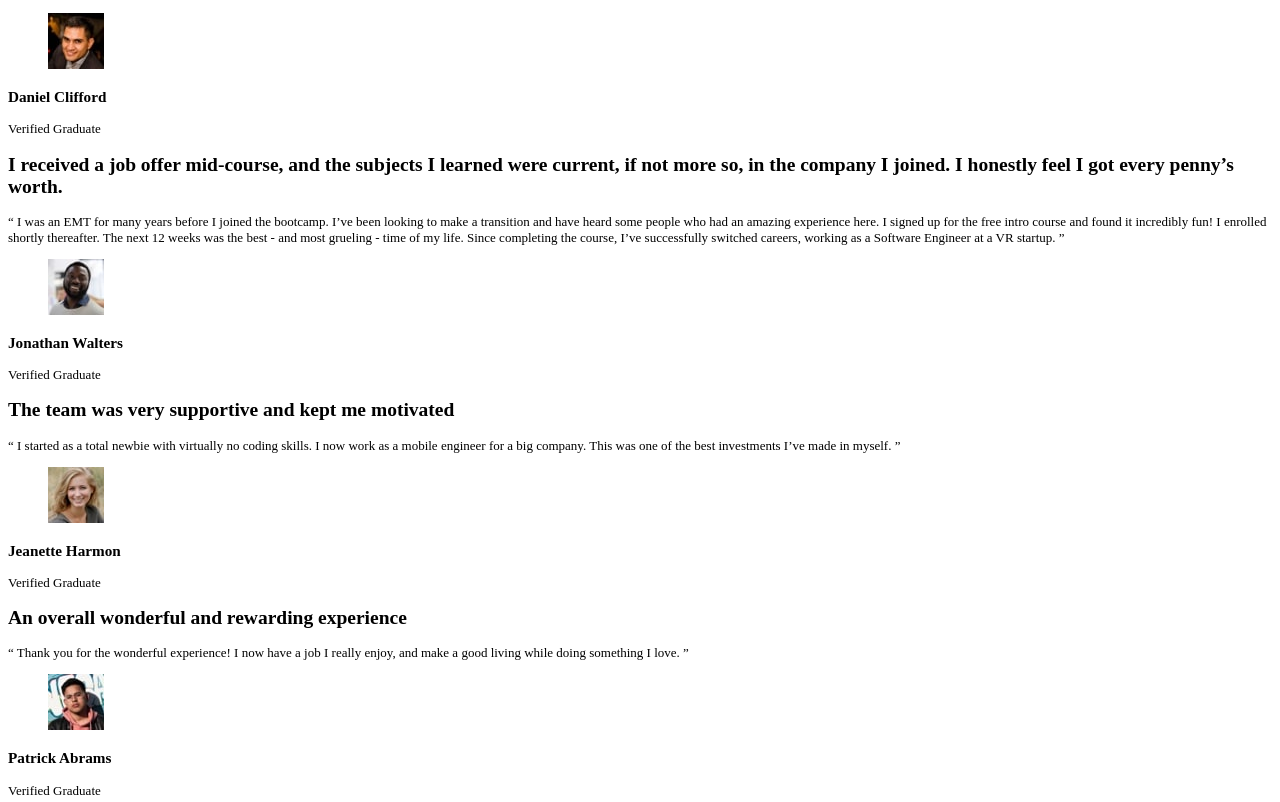
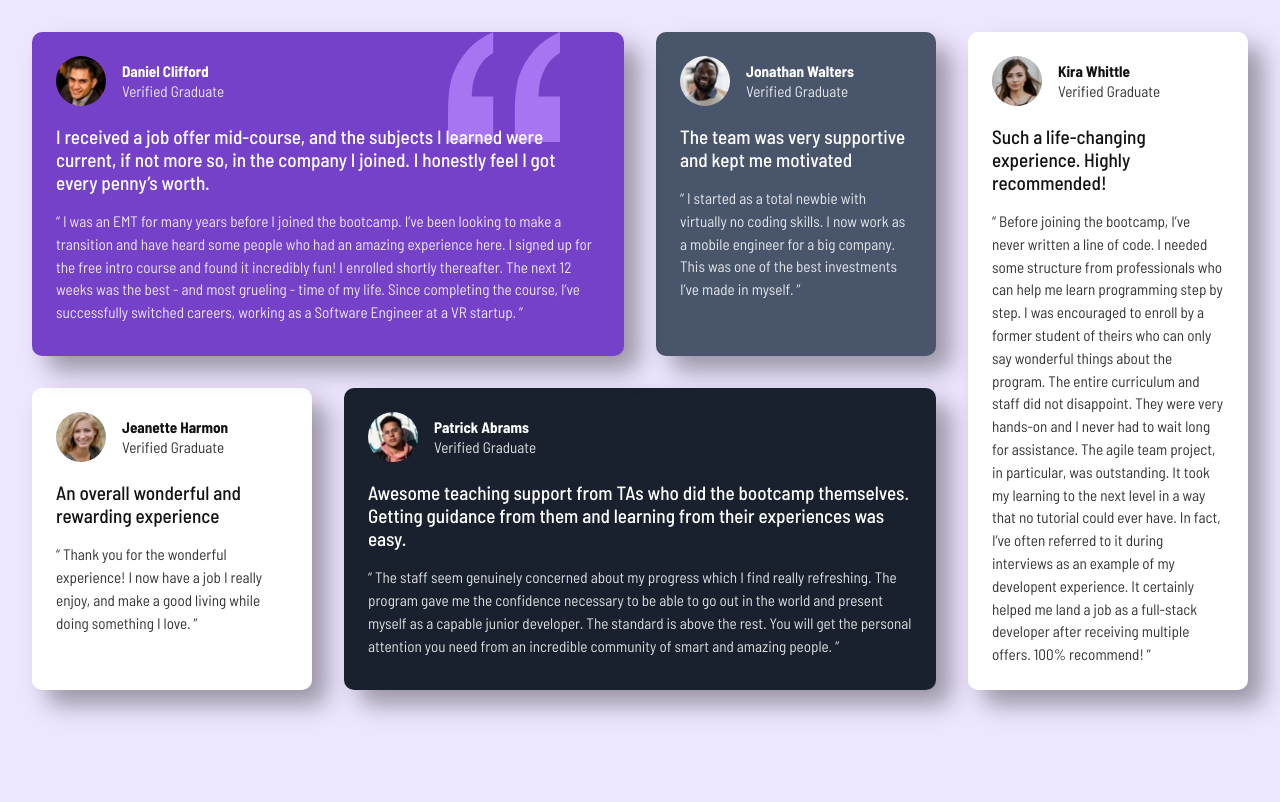
Before and after one commit to mod-prashant/Testimonials-grid-section, a plain HTML site: page index.html in a window 1280 px wide. Shown: the top 802 px of the page. Drawn offline with Linux system fonts and the light colour scheme.

Commit message:
Built the Basic Layout

```diff
--- a/CSS/main.scss
+++ b/CSS/main.scss
@@ -1,3 +1,4 @@
+$font: "Barlow Semi Condensed", sans-serif;;
 $Purple50: hsl(260, 100%, 95%);
 $Purple300: hsl(264, 82%, 80%);
 $Purple500: hsl(263, 55%, 52%);
@@ -9,6 +10,133 @@ $Grey500: hsl(217, 19%, 35%);
 $Darkblue: hsl(219, 29%, 14%);
 $Black: hsl(0, 0%, 7%);
 
+// 2. Mixin for card style
+@mixin card($bg-color, $text-color: #fff) {
+  background-color: $bg-color;
+  color: $text-color;
+}
+
+// 3. Shared card base styles
+%card-base {
+  font-family: $font;
+  display: flex;
+  flex-direction: column;
+  justify-content: flex-start;
+  box-shadow: 15px 15px 25px rgba(0, 0, 0, 0.353);
+  padding: 1.5rem;
+  border-radius: 10px;
+  min-width: 8rem;
+  width: fit-content;
+  h2 {
+    margin: 1rem 0;
+    font-weight: 500;
+    font-size: 1.2rem;
+  }
+
+  p {
+    opacity: 0.85;
+    line-height: 1.5;
+    font-size: 0.95rem;
+  }
+}
+
+* {
+  margin: 0;
+  padding: 0;
+  box-sizing: border-box;
+}
+
 body{
-    font-size: 13px;
+  font-size: 13px;
+  font-family: $font;
+  background-color: $Purple50;
+  color: $White;
+  display: flex;
+  flex-direction: column;
+  align-items: center;
+  padding: 2rem;
+  min-height: 100vh;
 }
+
+
+/* author */
+.author {
+  display: flex;
+  align-items: center;
+  gap: 1rem;
+
+  .Avatar img {
+    width: 50px;
+    height: 50px;
+    border-radius: 50%;
+  }
+
+  h3, p {
+    margin: 0;
+  }
+
+  .author-text {
+    display: flex;
+    flex-direction: column;
+  }
+}
+
+/* testimonials*/
+
+.testimonials{
+  max-width: 1250px;
+  display: grid;
+  grid-template-areas:
+  "Daniel Daniel Jonathan Kira"
+  "Jeanette Patrick Patrick Kira";
+  gap: 2rem;
+
+  grid-template-columns: repeat(4, 1fr);
+  grid-auto-rows: auto;
+}
+
+#Daniel{
+  @extend %card-base;
+  @include card($Purple500, $White);
+  position: relative;
+  grid-area: Daniel;
+
+  .corner-svg {
+    position: absolute;
+    top: 0;
+    right: 4rem;
+    width: 7rem;
+    height: auto;
+    pointer-events: none;
+    z-index: 0;
+  }
+
+  h2, h3 {
+    position: relative;
+    z-index: 1;
+  }
+}
+
+#Jonathan{
+  @extend %card-base;
+  @include card($Grey500, $White);
+  grid-area: Jonathan;
+}
+
+#Jeanette{
+  @extend %card-base;
+  @include card($White, $Black);
+  grid-area: Jeanette;
+}
+
+#Patrick{
+  @extend %card-base;
+  @include card($Darkblue, $White);
+  grid-area: Patrick;
+}
+
+#Kira{
+  @extend %card-base;
+  @include card($White, $Black);
+  grid-area: Kira;
+}
--- a/index.html
+++ b/index.html
@@ -6,7 +6,7 @@
 
   <link rel="icon" type="image/png" sizes="32x32" href="./images/favicon-32x32.png">
 
-  <title>Frontend Mentor | [Challenge Name Here]</title>
+  <title>Testimonials-grid-section</title>
 
   <!-- importing fonts -->
     <link rel="preconnect" href="https://fonts.googleapis.com">
@@ -20,12 +20,16 @@
   <section class="testimonials">
     <!--Daniel-->
     <article id="Daniel">
+      <img src="images/bg-pattern-quotation.svg" class="corner-svg" alt="decorative" />
       <hgroup class="author">
         <figure class="Avatar">
           <img src="./images/image-daniel.jpg"  alt="Avatar Image">
         </figure>
+        <div class="author-text">
           <h3>Daniel Clifford</h3>
           <p>Verified Graduate</p>
+        </div>
+
       </hgroup>
 
       <h2>I received a job offer mid-course, and the subjects I learned were current, if not more so,
@@ -46,8 +50,10 @@
         <figure class="Avatar">
           <img src="./images/image-jonathan.jpg"  alt="Avatar Image">
         </figure>
+        <div class="author-text">
           <h3>Jonathan Walters</h3>
           <p>Verified Graduate</p>
+        </div>
       </hgroup>
 
       <h2>The team was very supportive and kept me motivated</h2>
@@ -64,8 +70,10 @@
         <figure class="Avatar">
           <img src="./images/image-jeanette.jpg"  alt="Avatar Image">
         </figure>
+        <div class="author-text">
           <h3>Jeanette Harmon</h3>
           <p>Verified Graduate</p>
+        </div>
       </hgroup>
 
       <h2>An overall wonderful and rewarding experience</h2>
@@ -82,8 +90,10 @@
         <figure class="Avatar">
           <img src="./images/image-patrick.jpg"  alt="Avatar Image">
         </figure>
+        <div class="author-text">
           <h3>Patrick Abrams</h3>
           <p>Verified Graduate</p>
+        </div>
       </hgroup>
 
       <h2>Awesome teaching support from TAs who did the bootcamp themselves. Getting guidance from them and
@@ -103,8 +113,10 @@
         <figure class="Avatar">
           <img src="./images/image-kira.jpg"  alt="Avatar Image">
         </figure>
+        <div class="author-text">
           <h3>Kira Whittle</h3>
           <p>Verified Graduate</p>
+        </div>
       </hgroup>
 
       <h2>Such a life-changing experience. Highly recommended!</h2>
@@ -123,9 +135,10 @@
     </article>
   </section>
 
-  <div class="attribution">
+  <!-- Footer
+  <footer>
     Challenge by <a href="https://www.frontendmentor.io?ref=challenge" target="_blank">Frontend Mentor</a>.
-    Coded by <a href="#">Your Name Here</a>.
-  </div>
+    Coded by <a href="https://resume8305.wordpress.com/">Prashant Uniyal</a>.
+  </footer>-->
 </body>
 </html>
```
Also changed, not shown: CSS/style.css, design/Screenshot.png (added), trial.txt (added), 1 other file. Lines whose indentation alone changed are shown as unchanged.
